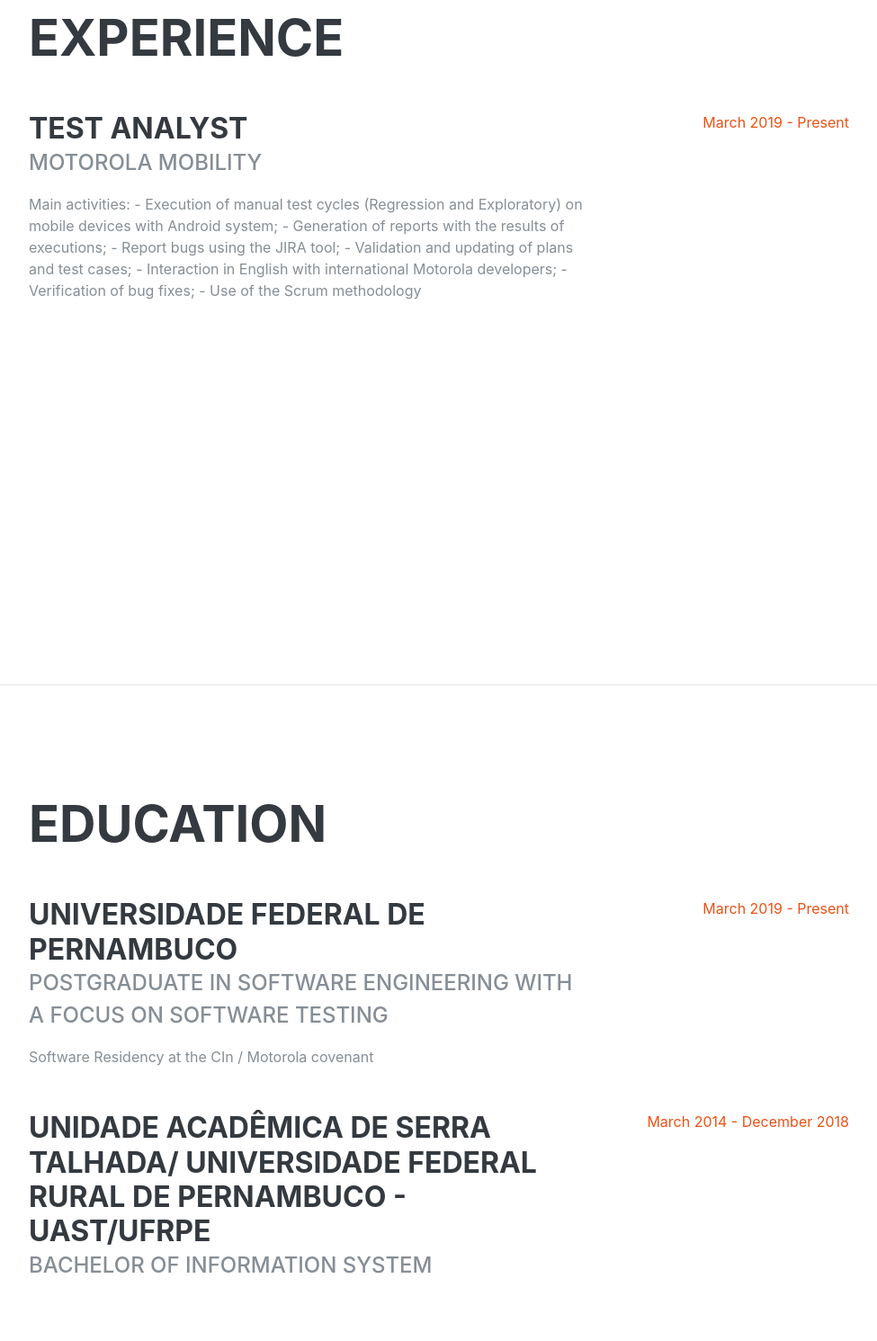
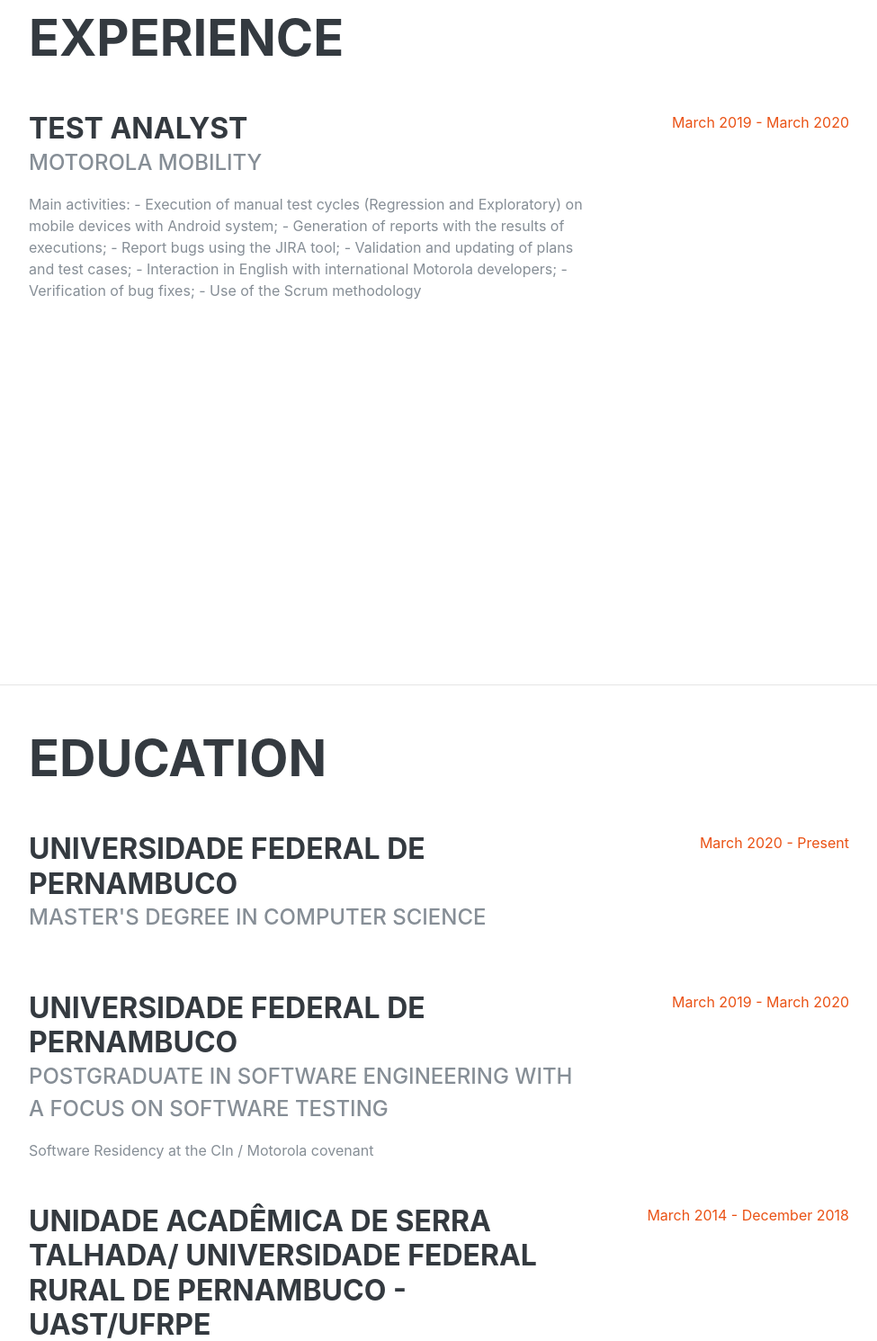
Before and after one commit to ViniciusOliveiraAndrade/ViniciusOliveiraAndrade.github.io, a plain HTML site: page index.html in a window 1280 px wide. Shown: the part 840-2331 px from the top of the page at 90% size, without its empty margins (288-1263 px from the left). Drawn offline with Linux system fonts and the light colour scheme; a web font is replaced by a local one.

Commit message:
Updating the stude and EXPERIENCE

```diff
--- a/index.html
+++ b/index.html
@@ -118,7 +118,7 @@
                         - Use of the Scrum methodology</p>
                 </div>
                 <div class="resume-date text-md-right">
-                    <span class="text-primary">March 2019 - Present</span>
+                    <span class="text-primary">March 2019 - March 2020</span>
                 </div>
             </div>
 
@@ -158,13 +158,25 @@
             <div class="resume-item d-flex flex-column flex-md-row justify-content-between mb-5">
                 <div class="resume-content">
                     <h3 class="mb-0">Universidade Federal de Pernambuco</h3>
+                    <div class="subheading mb-3">Master's degree in Computer Science
+                    </div>
+                    <!--            <p>GPA: 3.23</p>-->
+                </div>
+                <div class="resume-date text-md-right">
+                    <span class="text-primary">March 2020 - Present</span>
+                </div>
+            </div>
+
+            <div class="resume-item d-flex flex-column flex-md-row justify-content-between mb-5">
+                <div class="resume-content">
+                    <h3 class="mb-0">Universidade Federal de Pernambuco</h3>
                     <div class="subheading mb-3">Postgraduate in Software Engineering with a focus on Software Testing
                     </div>
                     <div>Software Residency at the CIn / Motorola covenant</div>
                     <!--            <p>GPA: 3.23</p>-->
                 </div>
                 <div class="resume-date text-md-right">
-                    <span class="text-primary">March 2019 - Present</span>
+                    <span class="text-primary">March 2019 - March 2020</span>
                 </div>
             </div>
 
```
